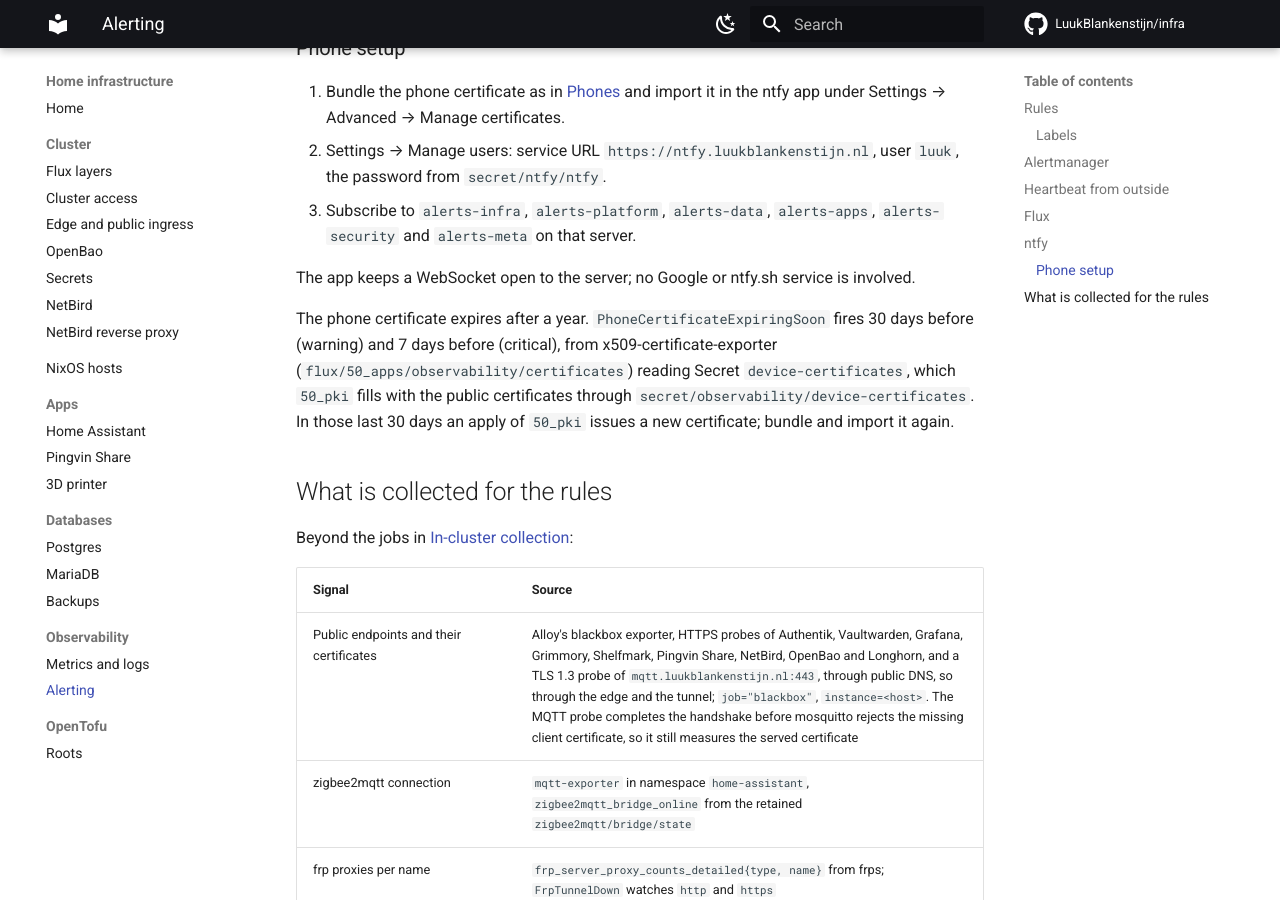
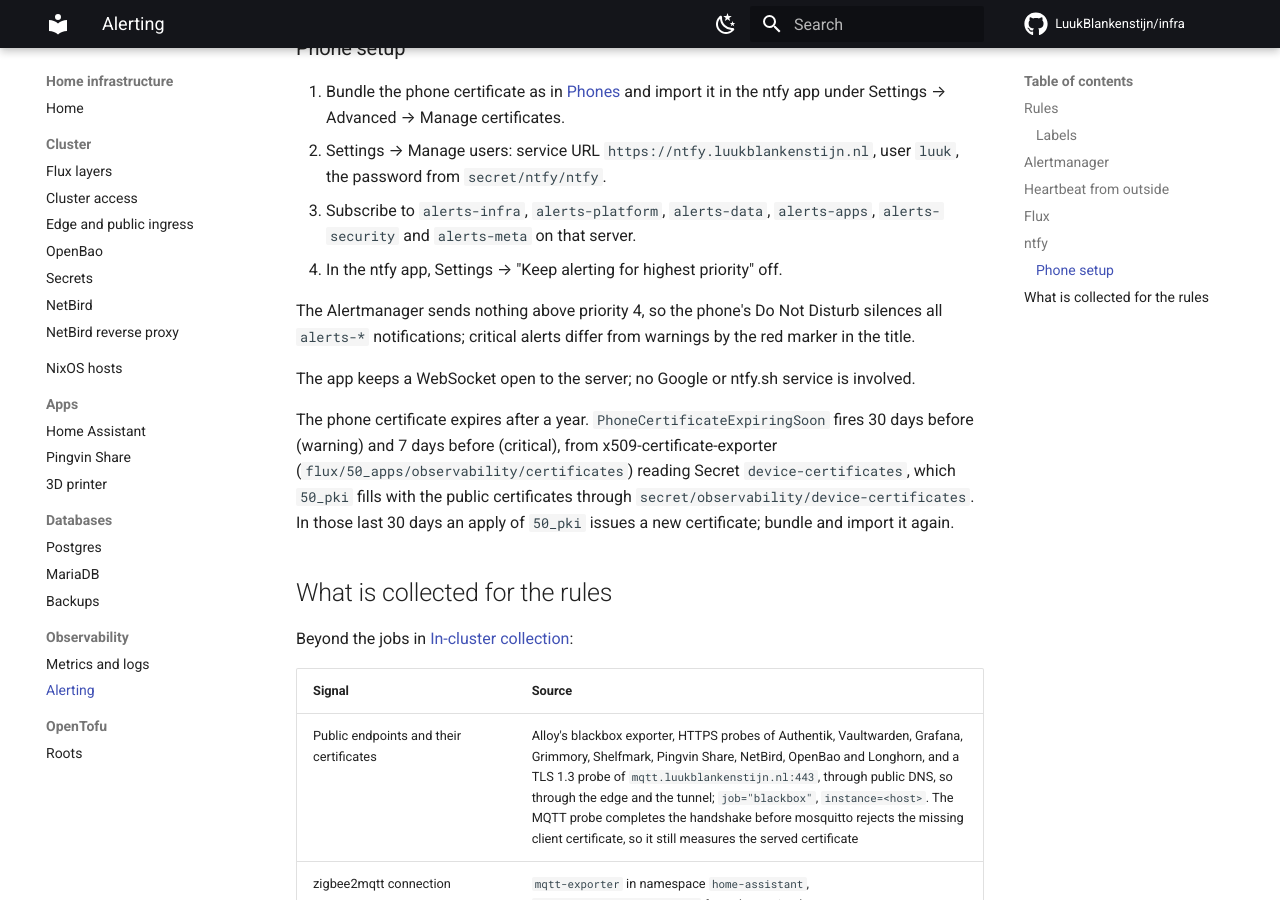
Before and after one commit to LuukBlankenstijn/infra, an MkDocs documentation site: the page built from docs/observability/alerting.md, in a window 1280 px wide and 900 px high, scrolled down 4369 px. Built offline with MkDocs 1.6.1 and Material for MkDocs 9.7.7, drawn with Linux system fonts in a browser that asks for light colours; comment, search, counter and statistics services are not loaded.

Commit message:
ntfy: send critical alerts at priority 4 so Do Not Disturb silences them

```diff
--- a/docs/observability/alerting.md
+++ b/docs/observability/alerting.md
@@ -77,7 +77,7 @@ that is expected.
 
 | Severity | ntfy priority | Repeats while firing | Night 23:00–08:00 (Europe/Amsterdam) |
 | --- | --- | --- | --- |
-| `critical` | 5 | every 2 h | delivered |
+| `critical` | 4 | every 2 h | delivered |
 | `warning`, `error` | 4 | every 12 h | held until 08:00 |
 | `info` | 2 | every 7 days | delivered |
 
@@ -172,6 +172,11 @@ the notification is fixed per topic.
    user `luuk`, the password from `secret/ntfy/ntfy`.
 3. Subscribe to `alerts-infra`, `alerts-platform`, `alerts-data`, `alerts-apps`,
    `alerts-security` and `alerts-meta` on that server.
+4. In the ntfy app, Settings → "Keep alerting for highest priority" off.
+
+The Alertmanager sends nothing above priority 4, so the phone's Do Not Disturb
+silences all `alerts-*` notifications; critical alerts differ from warnings by
+the red marker in the title.
 
 The app keeps a WebSocket open to the server; no Google or ntfy.sh service is
 involved.
```
Also changed, not shown: 1 other file.
